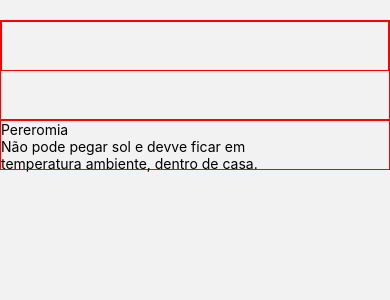
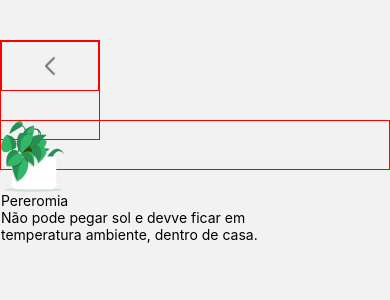
Before and after one commit to jvmonteiroo/app-plantas, a React Native app: screen /Peperomia in a window 390 px wide. Shown: the top 300 px of the page. Built offline with nearby package versions, Linux system fonts and the light colour scheme.

Commit message:
fazendo uma descrição da peperomia

```diff
--- a/images.ts
+++ b/images.ts
@@ -8,4 +8,5 @@ export const images:any = {
     peperomia:require("./src/images/peperomia.png"),
     yucca:require("./src/images/yucca.png"),
     zamioculca:require("./src/images/zamioculca.png"),
+    Arrow:require("./src/images/Arrow.png"),
 }
--- a/src/screens/DescriçõesDasPlantas/Peperomia/index.tsx
+++ b/src/screens/DescriçõesDasPlantas/Peperomia/index.tsx
@@ -15,7 +15,7 @@ export default function Peperomia() {
                 </TouchableOpacity>
             </View>
             <View style={styles.headerDescription}>
-                <Image source={images.Peperomia} resizeMode='contain' resizeMethod='resize' style={styles.headerDescriptionImage}/>
+                <Image source={images.peperomia} resizeMode='contain' resizeMethod='resize' style={styles.headerDescriptionImage}/>
                 <Text style={styles.textHeaderDescriptionPeperomia}>
                     Pereromia
                 </Text>
@@ -39,6 +39,9 @@ const styles=StyleSheet.create({
         borderWidth:1,
         borderColor:"red",
         height:100,
+        position:"absolute",
+        width:100,
+        top:40,
     },
     touchableButtonBack: {
 
@@ -53,6 +56,7 @@ const styles=StyleSheet.create({
         borderWidth:1,
         borderColor:"red",
         height:50,
+        top:100,
     },
     headerDescriptionImage: {
 
```
